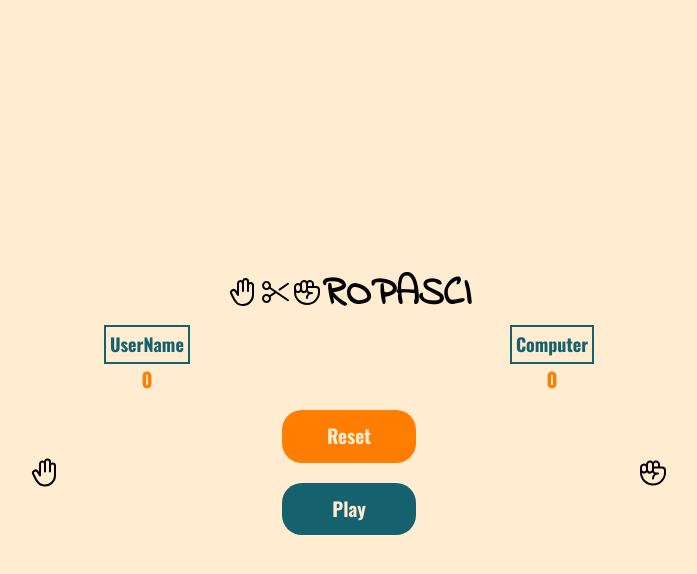
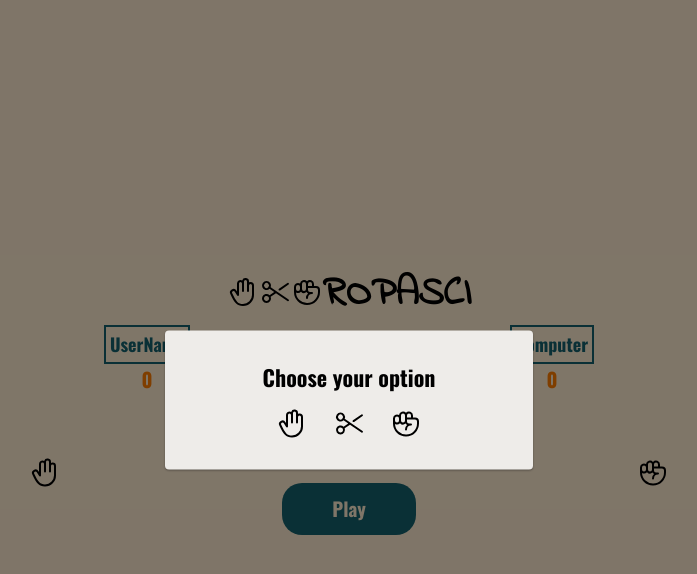
Before and after one commit to YazanJbara/ROPASCI-with-TOD, a plain HTML site: page index.html in a window 1280 px wide. Both pictures are taken after a click on the button "Play". Shown: the whole page, without its empty margins (291-988 px from the left). Drawn offline with nearby package versions, Linux system fonts and the light colour scheme.

Commit message:
added overlay functionality

```diff
--- a/index.html
+++ b/index.html
@@ -34,12 +34,27 @@
         </section>
       </div>
       <div class="columns">
-      <img class="gesture" src="./Assets/gesture--1.svg" alt="">
+        <img class="gesture" src="./Assets/gesture--1.svg" alt="" />
         <div class="buttons">
           <button class="btn btn--reset">Reset</button>
           <button class="btn btn--play">Play</button>
         </div>
-      <img class="gesture" id="computer-gesture" src="./Assets/gesture--3.svg" alt="">
+        <img
+          class="gesture"
+          id="computer-gesture"
+          src="./Assets/gesture--3.svg"
+          alt=""
+        />
+      </div>
+      <div id="overlay">
+        <div class="overlay-box">
+          <p>Choose your option</p>
+           <div class="icons">
+          <img src="./Assets/gesture--1.svg" alt="" />
+          <img src="./Assets/gesture--2.svg" alt="" />
+          <img src="./Assets/gesture--3.svg" alt="" />
+        </div>
+        </div>
       </div>
     </main>
   </body>
--- a/script.js
+++ b/script.js
@@ -12,13 +12,24 @@ const resetBtn = document.querySelector('.btn--reset');
 
 const gesture = document.getElementById('computer-gesture');
 
+const overlay = document.getElementById('overlay')
 
 
 // computer random logic
 playBtn.addEventListener('click', function () {
+  overlay.style.display = 'block';
  const randomGesture = Math.trunc(Math.random() * 3) + 1;
   gesture.src = `Assets/gesture--${randomGesture}.svg`;
+
 });
+
+overlay.addEventListener('click', function (e) {
+  if (e.target === overlay) {
+    overlay.style.display = 'none';
+  }
+});
+
+// overlay
 
 
 // generate computer choice randomly
--- a/style.css
+++ b/style.css
@@ -164,3 +164,41 @@ body {
   font-size: 20px;
   color: var(--clr-orange);
 }
+
+/* EFFECTS */
+
+#overlay {
+  position: fixed;
+  display: none;
+  width: 100%;
+  height: 100%;
+  top: 0;
+  left: 0;
+  right: 0;
+  bottom: 0;
+  background-color: rgba(0, 0, 0, 0.5);
+  z-index: 2;
+  /* cursor: pointer; */
+}
+
+.overlay-box {
+  position: absolute;
+  top: 50%;
+  left: 50%;
+  transform: translate(-50%, -50%);
+  font-size: 22px;
+  background-color: #eeece9;
+  padding: 30px 40px;
+  width: 23rem;
+  display: flex;
+  flex-direction: column;
+  align-items: center;
+  gap: 20px;
+  border-radius: 4px;
+  box-shadow: rgba(0, 0, 0, 0.12) 0px 1px 3px, rgba(0, 0, 0, 0.24) 0px 1px 2px;
+}
+
+.overlay-box .icons {
+  gap: 25px;
+  cursor: pointer;
+}
```
Lines whose indentation alone changed are shown as unchanged.
